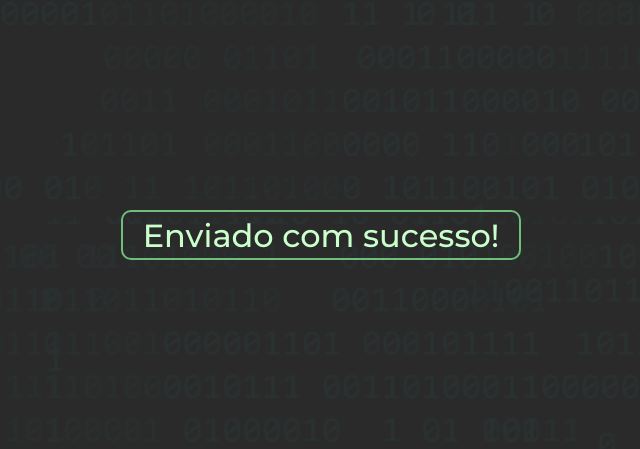
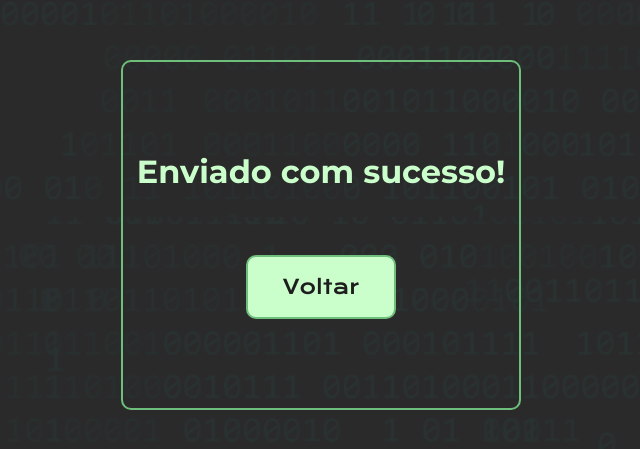
Before and after one commit to Muryllo-Soares/projeto-portfolio, a plain HTML site: page confirmacao.html in a window 1280 px wide. Shown: the part 165-614 px from the top of the page, without its empty margins (319-959 px from the left). Drawn offline with nearby package versions, Linux system fonts and the light colour scheme.

Commit message:
Ajuste na logica do javascript e personalizando a aba de confirmacao

```diff
--- a/confirmacao.html
+++ b/confirmacao.html
@@ -20,11 +20,15 @@
 
 </head>
 <body>
-    <div>
-        <h1 class="confirmation">
+    <div class="confirmation">
+        <h1>
             Enviado com sucesso!
 
         </h1>
+        <button>
+          <a href="index.html" title="home">Voltar</a>
+        </button>
     </div>
+
 </body>
 </html>
--- a/js/index.js
+++ b/js/index.js
@@ -6,7 +6,7 @@ let isMenuOpen = false
 buttonMenu.addEventListener('click', function(){
     isMenuOpen ? menuMobile.classList.add('invisible') : menuMobile.classList.remove('invisible')
 
-    isMenuOpen ? buttonMenu.children[0].setAttribute('src', '../image/menu-hamburgue.png') : buttonMenu.children[0].setAttribute('src', '../image/meu-close.png')
+    isMenuOpen ? buttonMenu.children[0].setAttribute('src', '../image/menu-hamburgue.png') : buttonMenu.children[0].setAttribute('src', '../image/menu-close.png')
 
     isMenuOpen = !isMenuOpen
     console.log(isMenuOpen)
--- a/styles/styles.css
+++ b/styles/styles.css
@@ -255,13 +255,33 @@ footer > p{
   border: 2px solid #6EBF7B;
   border-radius: 10px;
   width: 400px;
-  height: 50px;
+  height: 350px;
   gap: 40px;
   padding: 10px;
   position: absolute;
   top: 50%;
   left: 50%;
   transform: translate(-50%, -50%);
+}
+
+.confirmation > button{
+  margin-top: 24px;
+  height: 64px;
+  width: 150px;
+  background-color: #caffcc;
+  border: 2px solid #6EBF7B;
+  border-radius: 10px;
+  cursor: pointer;
+}
+
+
+.confirmation > button > a{
+  text-decoration: none;
+  font-family:'Krona One', sans-serif;
+  color:#1E1E1E;
+  font-size: 20px;
+  font-weight: 500;
+
 }
 
 @media screen and (max-width: 1000px){
```
